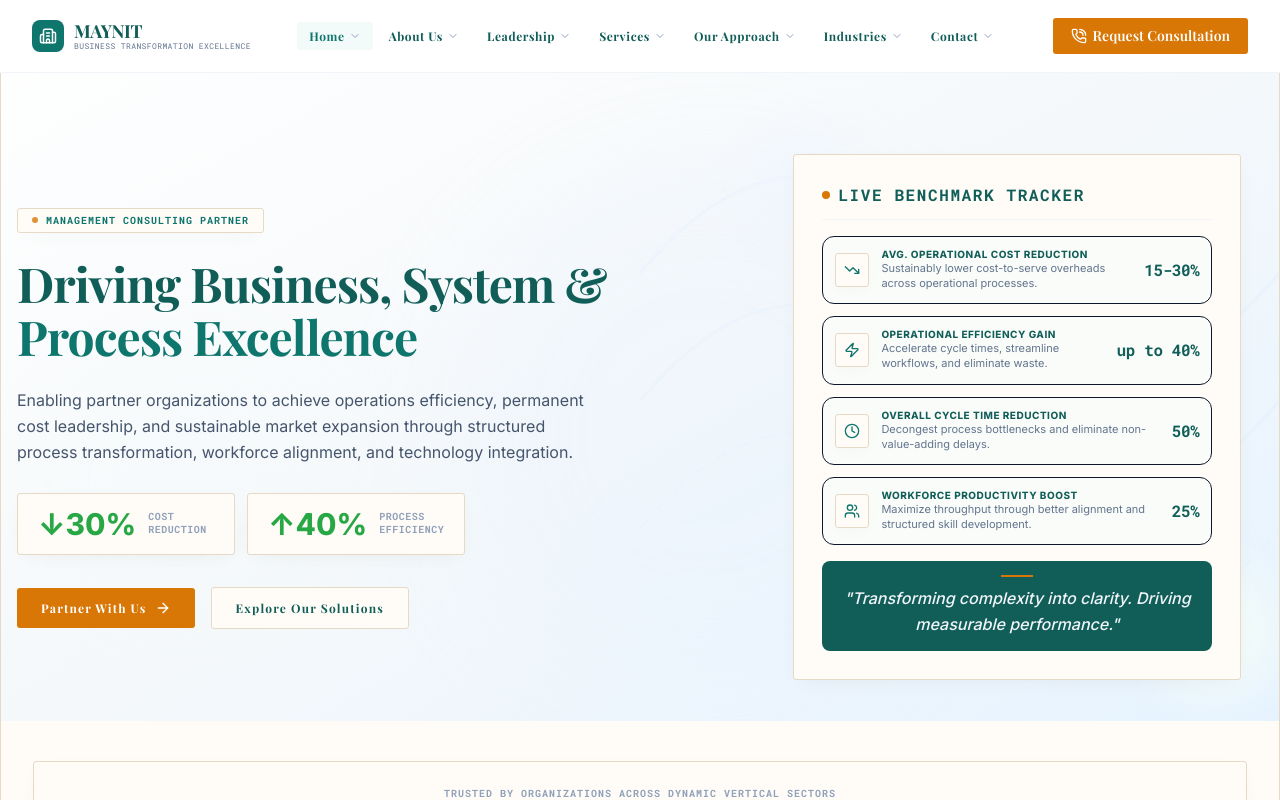
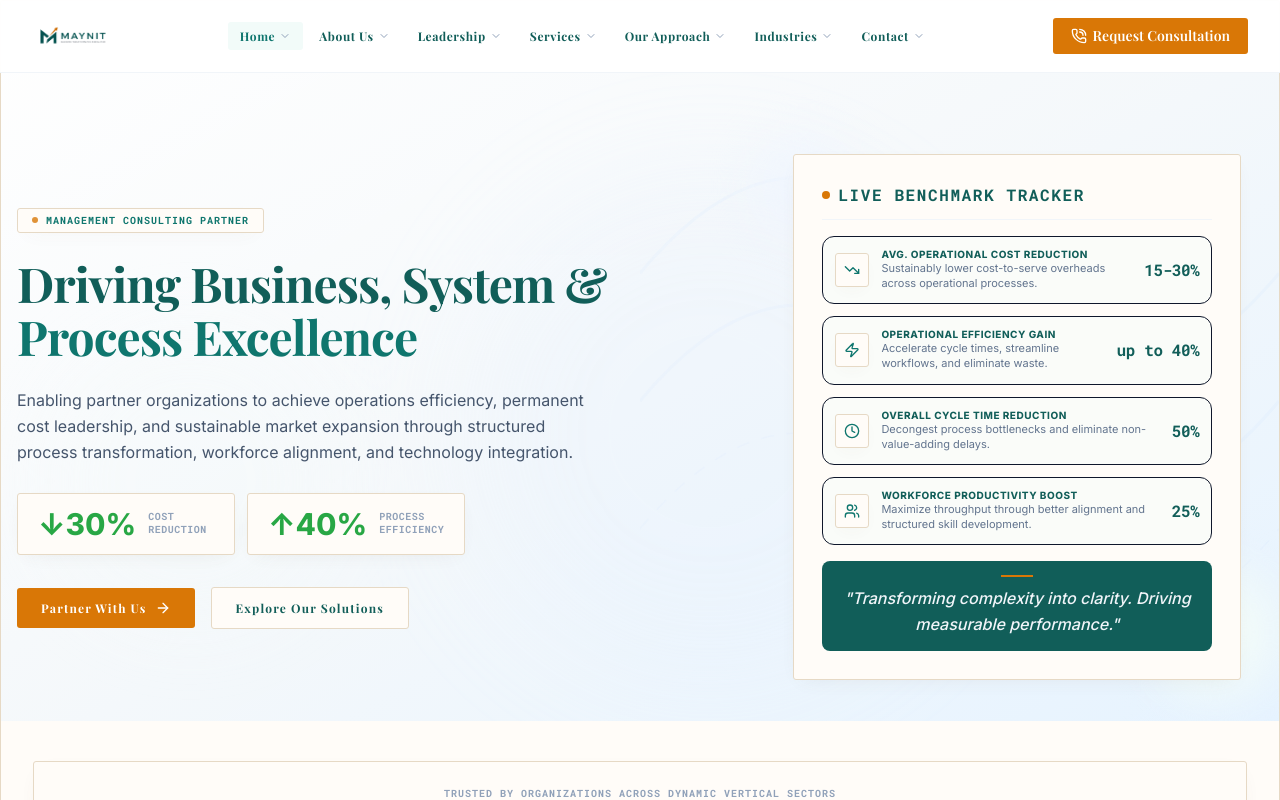
Before and after one commit to devansh-kaila-006/Website, a React (Vite) app: page / in a window 1280 px wide. Shown: the top 800 px of the page. Built offline with nearby package versions, Linux system fonts and the light colour scheme; a web font is replaced by a local one.

Commit message:
feat(header): update brand logo
Replace the text-based logo with the official image asset.

```diff
--- a/src/components/Header.tsx
+++ b/src/components/Header.tsx
@@ -1,6 +1,7 @@
 import React, { useState, useEffect } from 'react';
 import { Menu, X, Building2, PhoneCall, ChevronDown, Link } from 'lucide-react';
 import { motion, AnimatePresence } from 'motion/react';
+import logo from '../logo.png';
 
 interface HeaderProps {
   currentView: string;
@@ -208,19 +209,9 @@ export default function Header({
           <button
             id="nav-logo-btn"
             onClick={() => handleNav('home')}
-            className="flex items-center space-x-2.5 text-left group focus:outline-none"
+            className="flex items-center text-left group focus:outline-none"
           >
-            <div className="w-8 h-8 bg-[#003366] rounded-lg flex items-center justify-center text-white group-hover:bg-[#0066CC] transition-colors duration-200 shrink-0">
-              <Building2 className="h-4.5 w-4.5" />
-            </div>
-            <div>
-              <span className="block text-lg font-extrabold tracking-tight text-[#003366] uppercase leading-none">
-                MAYNIT
-              </span>
-              <span className="block text-[8px] tracking-wider text-slate-500 uppercase font-mono leading-none mt-0.5">
-                Business Transformation Excellence
-              </span>
-            </div>
+            <img src={logo} alt="Maynit Logo" className="h-10 w-auto" />
           </button>
 
           {/* Desktop Nav with hover dropdown menus */}
```
Also changed, not shown: logo.png (deleted), src/logo.png (added).
